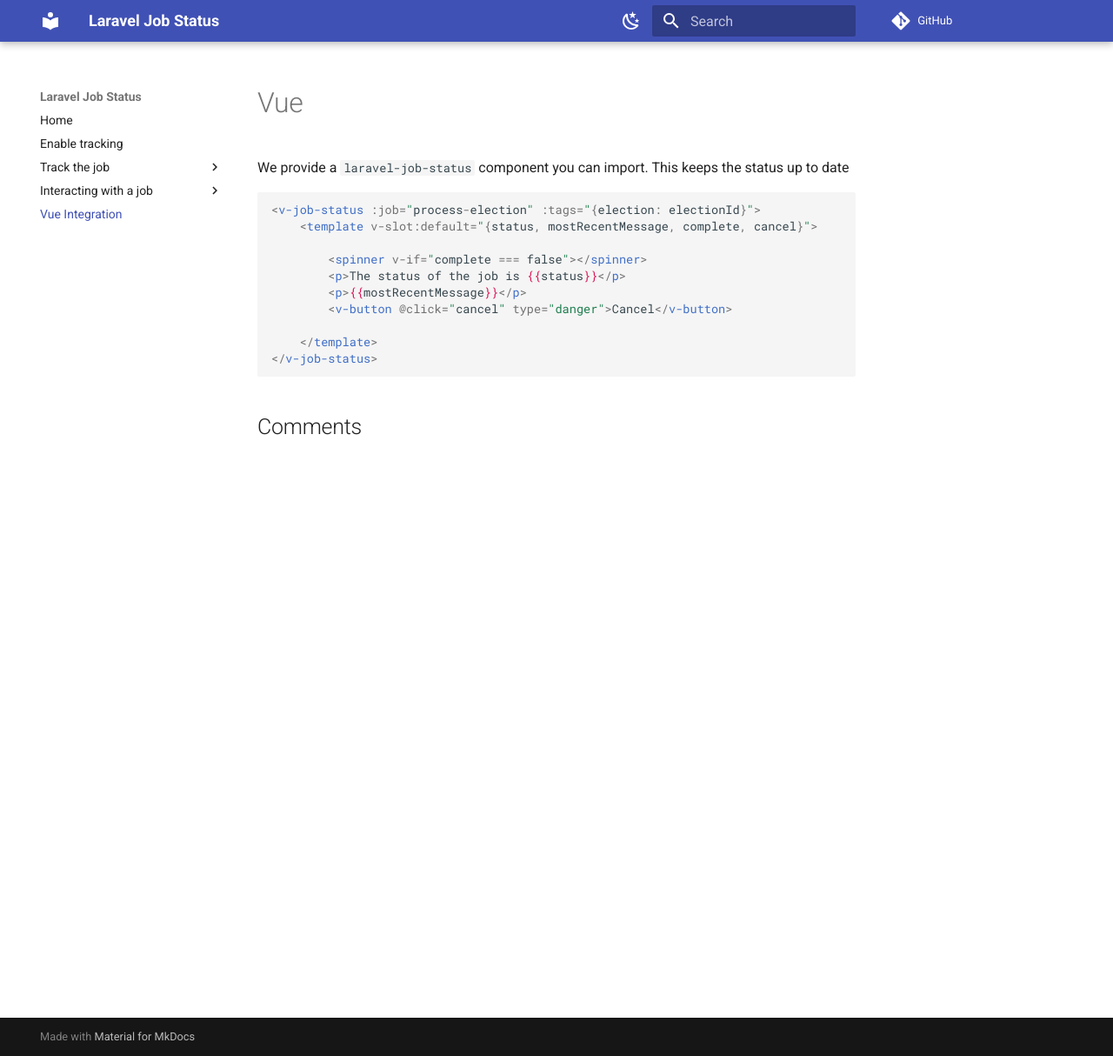
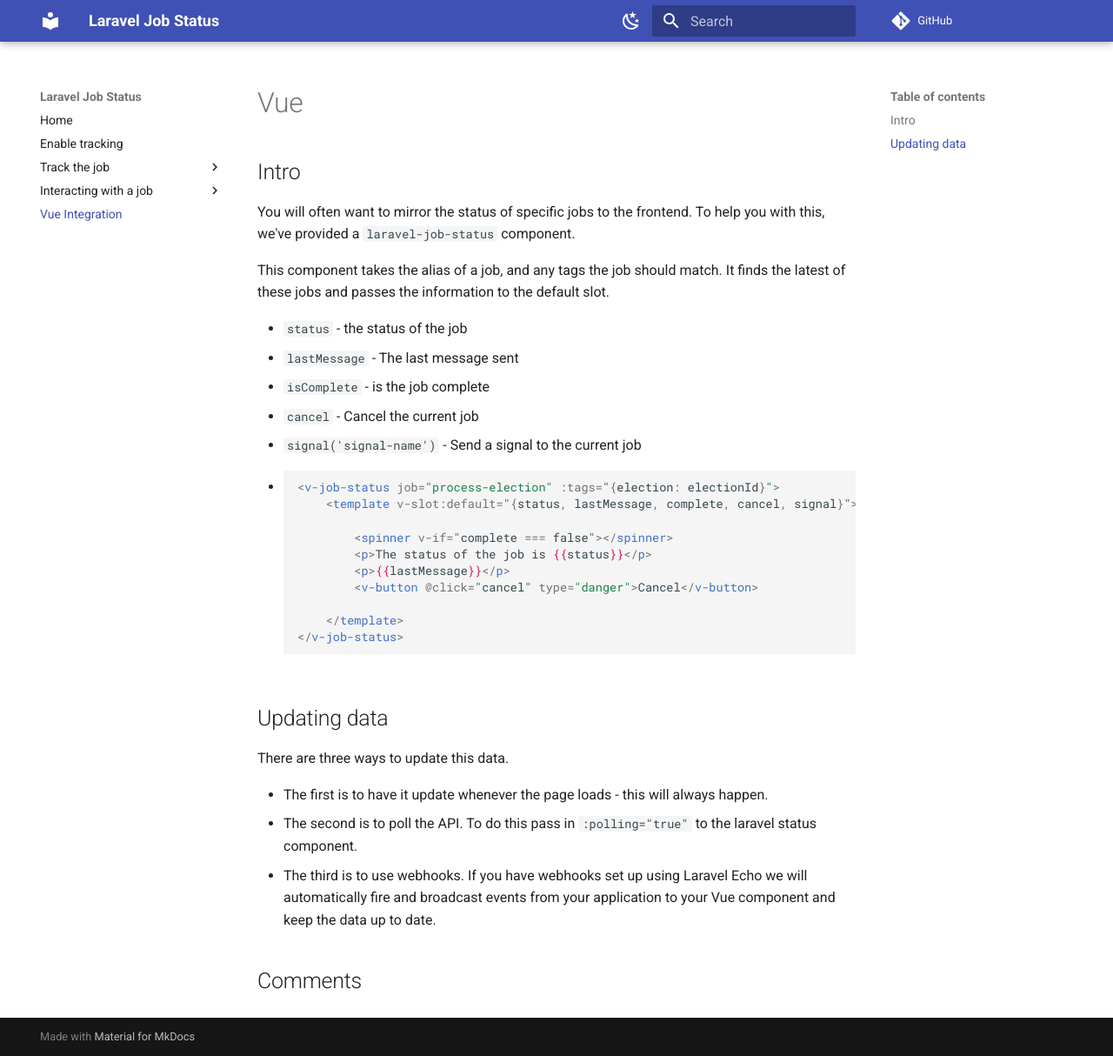
Before and after one commit to tobytwigger/laravel-job-status, an MkDocs documentation site: the page built from docs/docs/vue.md, in a window 1280 px wide and 1214 px high. Shown: the whole window at 87% size. Built offline with MkDocs 1.6.1 and Material for MkDocs 9.7.7, drawn with Linux system fonts in a browser that asks for light colours; comment, search, counter and statistics services are not loaded.

Commit message:
Finish up draft docs

````diff
--- a/docs/docs/vue.md
+++ b/docs/docs/vue.md
@@ -1,16 +1,34 @@
 # Vue
 
-We provide a `laravel-job-status` component you can import. This keeps the status up to date
+## Intro
 
+You will often want to mirror the status of specific jobs to the frontend. To help you with this, we've provided a `laravel-job-status` component.
+
+This component takes the alias of a job, and any tags the job should match. It finds the latest of these jobs and passes the information to the default slot.
+
+- `status` - the status of the job
+- `lastMessage` - The last message sent
+- `isComplete` - is the job complete
+- `cancel` - Cancel the current job
+- `signal('signal-name')` - Send a signal to the current job
+-
 ```vue
-<v-job-status :job="process-election" :tags="{election: electionId}">
-    <template v-slot:default="{status, mostRecentMessage, complete, cancel}">
+<v-job-status job="process-election" :tags="{election: electionId}">
+    <template v-slot:default="{status, lastMessage, complete, cancel, signal}">
 
         <spinner v-if="complete === false"></spinner>
         <p>The status of the job is {{status}}</p>
-        <p>{{mostRecentMessage}}</p>
+        <p>{{lastMessage}}</p>
         <v-button @click="cancel" type="danger">Cancel</v-button>
 
     </template>
 </v-job-status>
 ```
+
+## Updating data
+
+There are three ways to update this data.
+
+- The first is to have it update whenever the page loads - this will always happen.
+- The second is to poll the API. To do this pass in `:polling="true"` to the laravel status component.
+- The third is to use webhooks. If you have webhooks set up using Laravel Echo we will automatically fire and broadcast events from your application to your Vue component and keep the data up to date.
--- a/docs/overrides/main.html
+++ b/docs/overrides/main.html
@@ -14,7 +14,7 @@
         data-reactions-enabled="1"
         data-emit-metadata="0"
         data-input-position="bottom"
-        data-theme="light"
+        data-theme="preferred_color_scheme"
         data-lang="en"
         crossorigin="anonymous"
         async>
````
Also changed, not shown: docs/docs/interacting/cancel.md (+19 -3 lines), docs/docs/interacting/signals.md (+36 -3 lines), docs/docs/tracking-jobs.md (+3 -0 lines).
